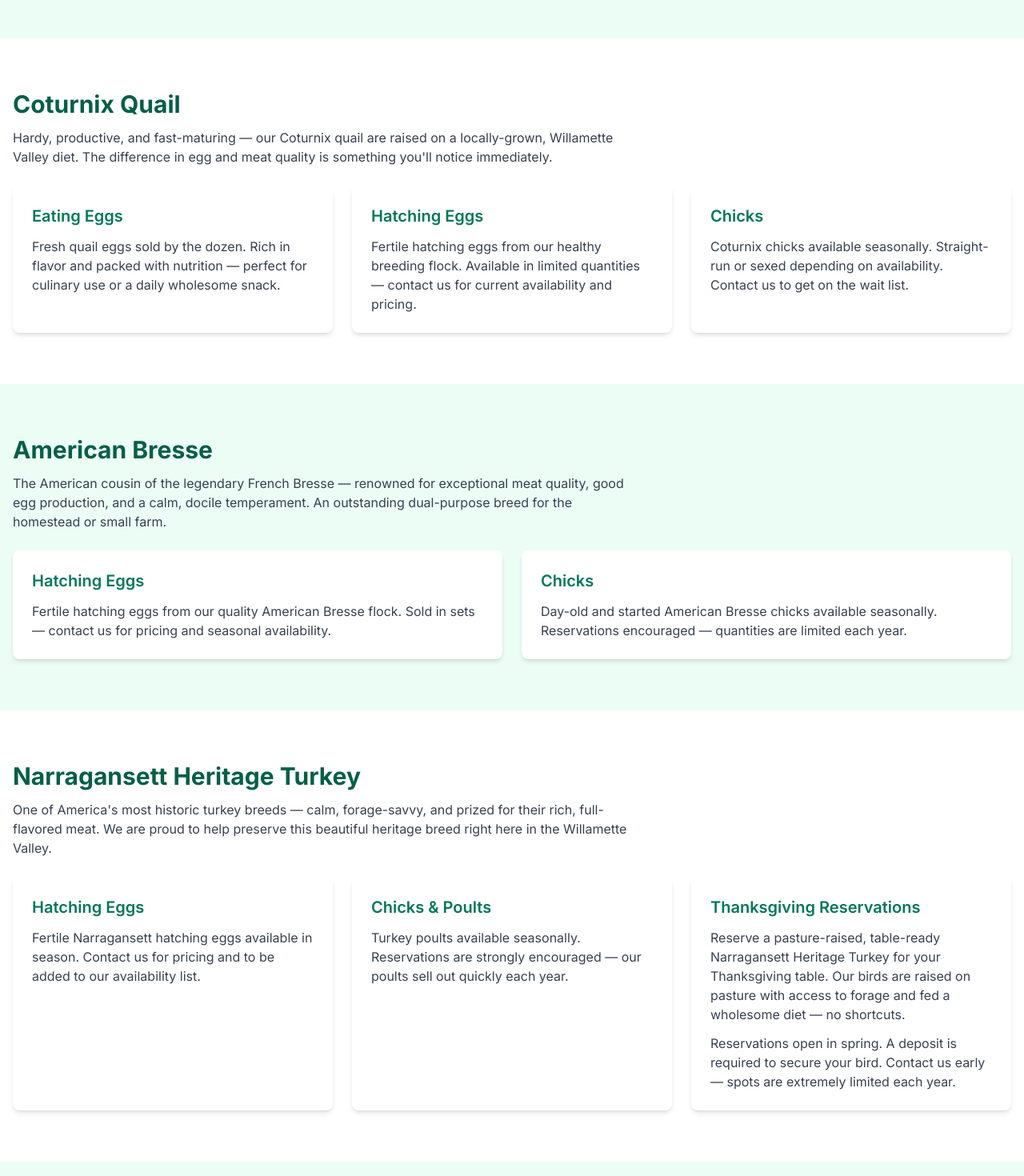
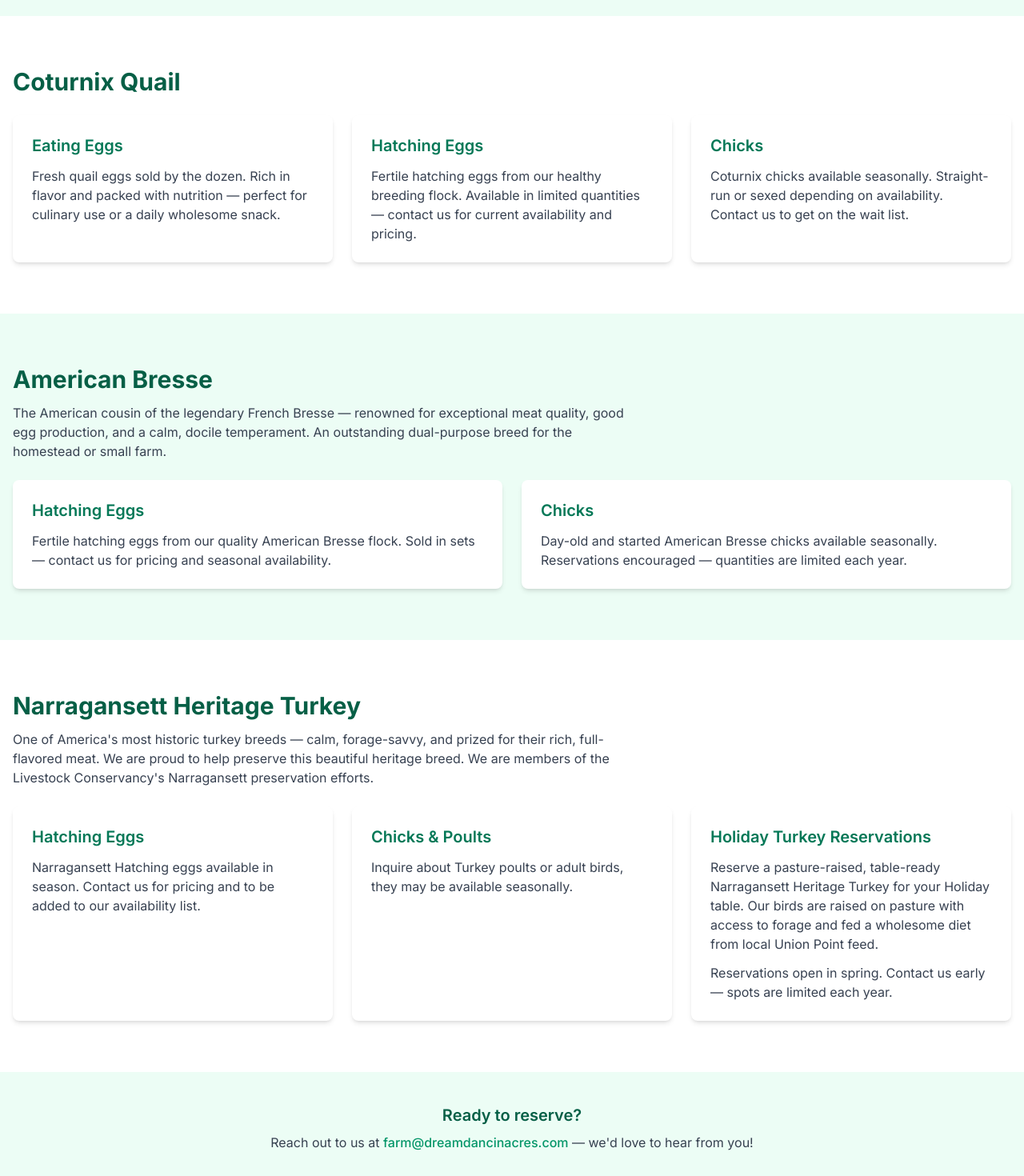
Before and after one commit to shawnaldridge/dreamdancin, a Next.js app: page /poultry in a window 1280 px wide. Shown: the part 340-1810 px from the top of the page at 80% size. Built offline with nearby package versions, Linux system fonts and the light colour scheme.

Commit message:
Clean up poultry page

```diff
--- a/app/poultry/page.tsx
+++ b/app/poultry/page.tsx
@@ -11,8 +11,7 @@ const Poultry = () => {
             Our Poultry
           </h1>
           <p className="text-lg text-gray-700 max-w-2xl mx-auto">
-            We raise heritage and specialty poultry breeds with a focus on quality genetics and
-            thoughtful husbandry. Raised on locally-grown Willamette Valley feed alongside our goat herd.
+            We raise heritage and specialty poultry breeds with a focus on quality genetics and sustainable practices. Raised on local Union Point feed.
           </p>
           <p className="mt-4 text-gray-700">
             To inquire about availability or place a reservation, contact us at{" "}
@@ -30,9 +29,7 @@ const Poultry = () => {
             Coturnix Quail
           </h2>
           <p className="text-gray-700 mb-6 max-w-3xl">
-            Hardy, productive, and fast-maturing — our Coturnix quail are raised on a locally-grown,
-            Willamette Valley diet. The difference in egg and meat quality is something you&apos;ll notice
-            immediately.
+
           </p>
           <div className="grid grid-cols-1 md:grid-cols-3 gap-6">
             <div className="bg-white p-6 rounded-lg shadow-md">
@@ -99,35 +96,34 @@ const Poultry = () => {
           <p className="text-gray-700 mb-6 max-w-3xl">
             One of America&apos;s most historic turkey breeds — calm, forage-savvy, and prized for
             their rich, full-flavored meat. We are proud to help preserve this beautiful heritage
-            breed right here in the Willamette Valley.
+            breed. We are members of the Livestock Conservancy's Narragansett preservation efforts.
           </p>
           <div className="grid grid-cols-1 md:grid-cols-2 lg:grid-cols-3 gap-6">
             <div className="bg-white p-6 rounded-lg shadow-md">
               <h3 className="text-xl font-semibold mb-3 text-emerald-700">Hatching Eggs</h3>
               <p className="text-gray-700">
-                Fertile Narragansett hatching eggs available in season. Contact us for pricing
+                Narragansett Hatching eggs available in season. Contact us for pricing
                 and to be added to our availability list.
               </p>
             </div>
             <div className="bg-white p-6 rounded-lg shadow-md">
               <h3 className="text-xl font-semibold mb-3 text-emerald-700">Chicks &amp; Poults</h3>
               <p className="text-gray-700">
-                Turkey poults available seasonally. Reservations are strongly encouraged —
-                our poults sell out quickly each year.
+                Inquire about Turkey poults or adult birds, they may be available seasonally.
               </p>
             </div>
             <div className="bg-white p-6 rounded-lg shadow-md md:col-span-2 lg:col-span-1">
               <h3 className="text-xl font-semibold mb-3 text-emerald-700">
-                Thanksgiving Reservations
+                Holiday Turkey Reservations
               </h3>
               <p className="text-gray-700 mb-3">
                 Reserve a pasture-raised, table-ready Narragansett Heritage Turkey for your
-                Thanksgiving table. Our birds are raised on pasture with access to forage and
-                fed a wholesome diet — no shortcuts.
+                Holiday table. Our birds are raised on pasture with access to forage and
+                fed a wholesome diet from local Union Point feed.
               </p>
               <p className="text-gray-700">
-                Reservations open in spring. A deposit is required to secure your bird.
-                Contact us early — spots are extremely limited each year.
+                Reservations open in spring.
+                Contact us early — spots are limited each year.
               </p>
             </div>
           </div>
```
